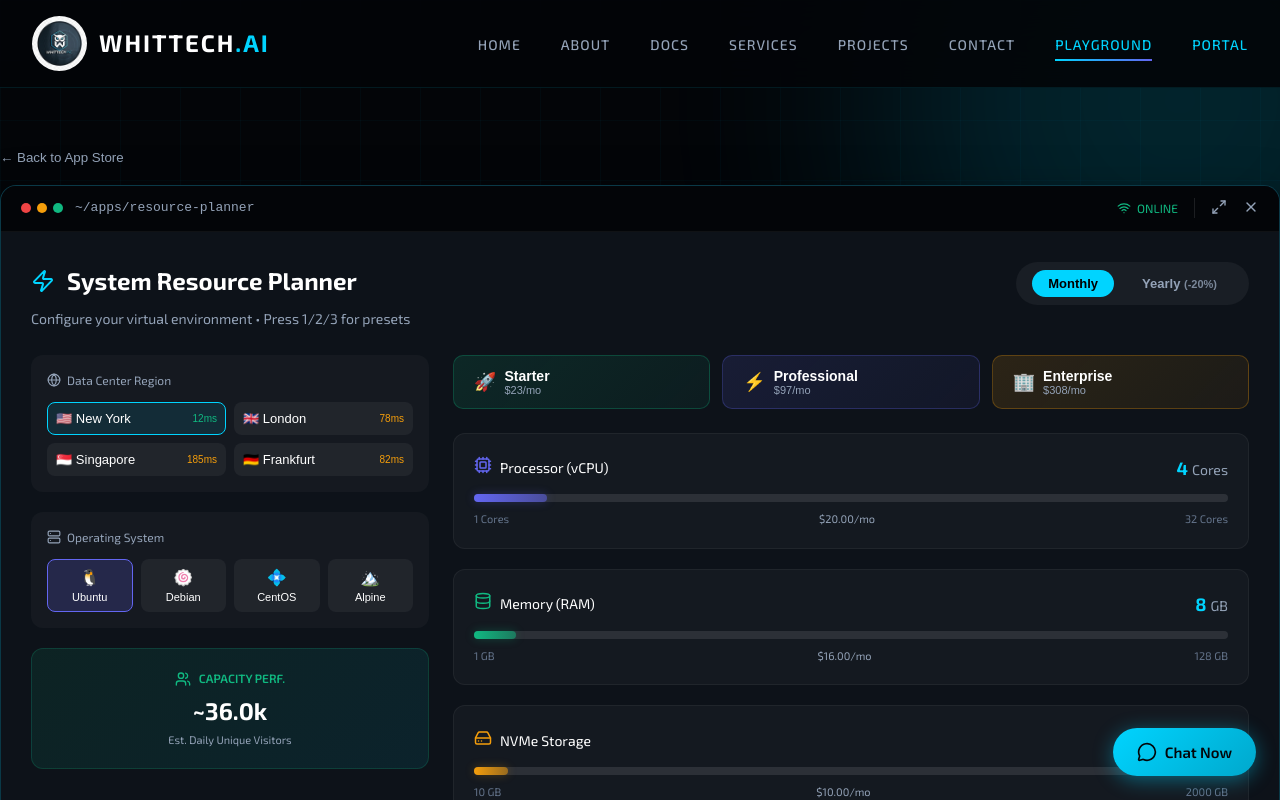
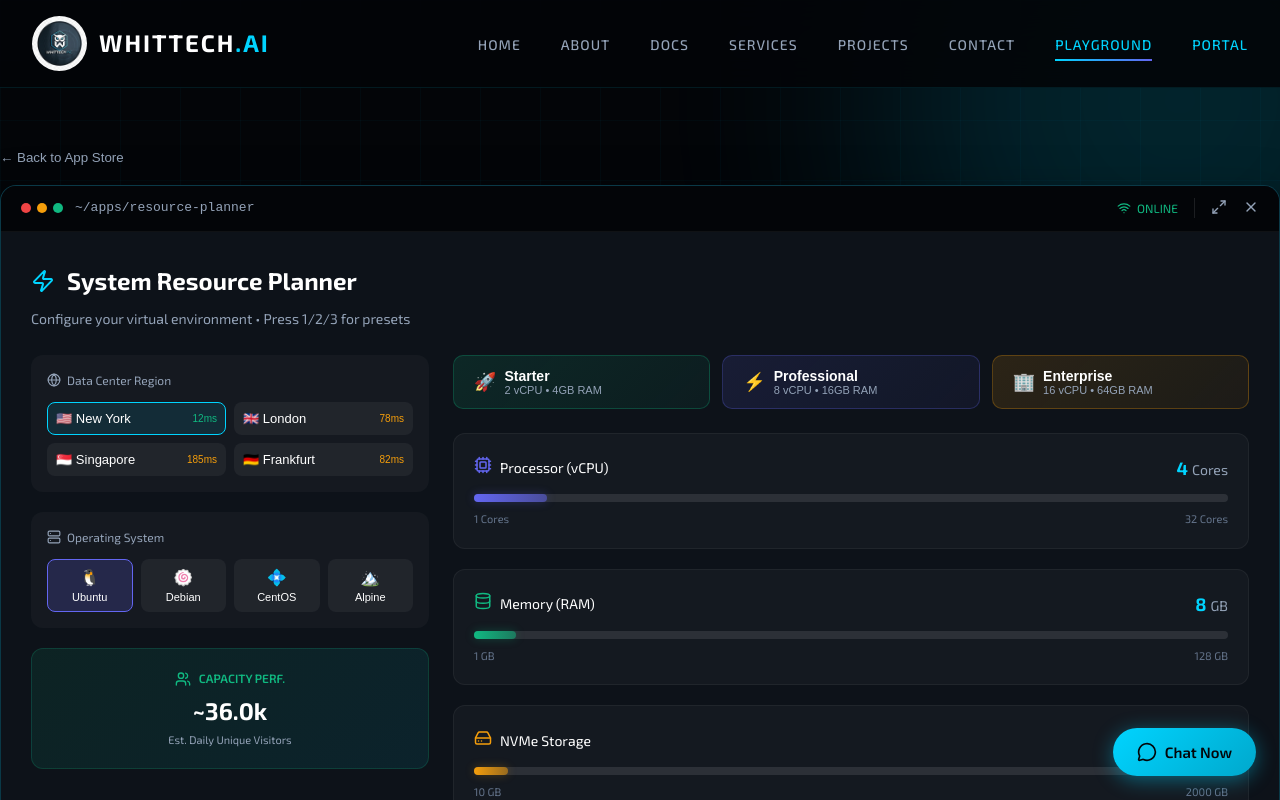
Before and after one commit to justinw916-sketch/Whittech.ai, a React (Vite) app: page /playground in a window 1280 px wide. Both pictures are taken after a click on the element 203 px from the left and 506 px from the top of the page. Shown: the top 800 px of the page. Built offline with nearby package versions, Linux system fonts and the light colour scheme.

Commit message:
refactor: Replace pricing with Compute Power Score in Resource Planner

```diff
--- a/src/components/demos/ResourceConfigurator.jsx
+++ b/src/components/demos/ResourceConfigurator.jsx
@@ -2,11 +2,11 @@ import { useState, useEffect, useCallback } from 'react';
 import { Cpu, HardDrive, Database, Zap, Rocket, Check, Copy, Download, Terminal, Activity, Wifi, Clock, Globe, Server, AlertTriangle, Users } from 'lucide-react';
 import { motion, AnimatePresence } from 'framer-motion';
 
-// Pricing configuration
-const PRICING = {
-    cpu: 5,      // $5 per vCPU/month
-    ram: 2,      // $2 per GB RAM/month
-    storage: 0.1 // $0.10 per GB storage/month
+// Performance scoring weights
+const PERF_WEIGHTS = {
+    cpu: 500,     // Points per vCPU
+    ram: 100,     // Points per GB RAM
+    storage: 2    // Points per GB storage
 };
 
 const PRESETS = [
@@ -47,7 +47,8 @@ export default function ResourceConfigurator({ onLog, onStatusChange }) {
     const [deployStage, setDeployStage] = useState(0);
     const [deployProgress, setDeployProgress] = useState(0);
     const [logs, setLogs] = useState([]);
-    const [billingCycle, setBillingCycle] = useState('monthly');
+    // Performance score calculation
+    const performanceScore = (config.cpu * PERF_WEIGHTS.cpu) + (config.ram * PERF_WEIGHTS.ram) + (config.storage * PERF_WEIGHTS.storage);
     const [copied, setCopied] = useState(false);
     const [uptime, setUptime] = useState(0);
     const [metrics, setMetrics] = useState({ cpu: 0, ram: 0, network: 0 });
@@ -55,10 +56,7 @@ export default function ResourceConfigurator({ onLog, onStatusChange }) {
     // Calculate capacity
     const estimatedVisitors = Math.floor((config.cpu * 5000) + (config.ram * 2000));
 
-    // Calculate pricing
-    const monthlyPrice = (config.cpu * PRICING.cpu) + (config.ram * PRICING.ram) + (config.storage * PRICING.storage);
-    const yearlyPrice = monthlyPrice * 12 * 0.8; // 20% discount
-    const displayPrice = billingCycle === 'monthly' ? monthlyPrice : yearlyPrice / 12;
+
 
     // Add log entry
     const addLog = useCallback((message, type = 'info') => {
@@ -179,42 +177,6 @@ export default function ResourceConfigurator({ onLog, onStatusChange }) {
                         Configure your virtual environment • Press 1/2/3 for presets
                     </p>
                 </div>
-
-                {/* Billing Toggle */}
-                <div style={{ display: 'flex', alignItems: 'center', gap: '12px', background: 'rgba(255,255,255,0.05)', padding: '8px 16px', borderRadius: '50px' }}>
-                    <button
-                        onClick={() => setBillingCycle('monthly')}
-                        style={{
-                            background: billingCycle === 'monthly' ? '#00d4ff' : 'transparent',
-                            color: billingCycle === 'monthly' ? '#000' : '#94a3b8',
-                            border: 'none',
-                            padding: '6px 16px',
-                            borderRadius: '20px',
-                            cursor: 'pointer',
-                            fontWeight: '600',
-                            fontSize: '13px',
-                            transition: 'all 0.2s'
-                        }}
-                    >
-                        Monthly
-                    </button>
-                    <button
-                        onClick={() => setBillingCycle('yearly')}
-                        style={{
-                            background: billingCycle === 'yearly' ? '#00d4ff' : 'transparent',
-                            color: billingCycle === 'yearly' ? '#000' : '#94a3b8',
-                            border: 'none',
-                            padding: '6px 16px',
-                            borderRadius: '20px',
-                            cursor: 'pointer',
-                            fontWeight: '600',
-                            fontSize: '13px',
-                            transition: 'all 0.2s'
-                        }}
-                    >
-                        Yearly <span style={{ fontSize: '11px', opacity: 0.8 }}>(-20%)</span>
-                    </button>
-                </div>
             </div>
 
             {/* Config Grid */}
@@ -330,7 +292,7 @@ export default function ResourceConfigurator({ onLog, onStatusChange }) {
                                 <div style={{ textAlign: 'left' }}>
                                     <div style={{ fontWeight: '600', fontSize: '14px' }}>{preset.name}</div>
                                     <div style={{ fontSize: '11px', color: '#94a3b8' }}>
-                                        ${(preset.cpu * PRICING.cpu + preset.ram * PRICING.ram + preset.storage * PRICING.storage).toFixed(0)}/mo
+                                        {preset.cpu} vCPU • {preset.ram}GB RAM
                                     </div>
                                 </div>
                             </motion.button>
@@ -345,7 +307,6 @@ export default function ResourceConfigurator({ onLog, onStatusChange }) {
                             unit="Cores"
                             min={1} max={32} step={1}
                             color="#6366f1"
-                            price={config.cpu * PRICING.cpu}
                             onChange={(v) => handleUpdate('cpu', v)}
                         />
                         <SliderCard
@@ -355,7 +316,6 @@ export default function ResourceConfigurator({ onLog, onStatusChange }) {
                             unit="GB"
                             min={1} max={128} step={1}
                             color="#10b981"
-                            price={config.ram * PRICING.ram}
                             onChange={(v) => handleUpdate('ram', v)}
                         />
                         <SliderCard
@@ -365,7 +325,6 @@ export default function ResourceConfigurator({ onLog, onStatusChange }) {
                             unit="GB"
                             min={10} max={2000} step={10}
                             color="#f59e0b"
-                            price={config.storage * PRICING.storage}
                             onChange={(v) => handleUpdate('storage', v)}
                         />
                     </div>
@@ -518,7 +477,7 @@ export default function ResourceConfigurator({ onLog, onStatusChange }) {
                     {/* Action Panel (Hidden when active to focus on dashboard) */}
                     {status !== 'active' && (
                         <div style={{ display: 'flex', flexDirection: 'column', gap: '20px' }}>
-                            {/* Price Display */}
+                            {/* Performance Score Display */}
                             <motion.div
                                 layout
                                 style={{
@@ -533,21 +492,19 @@ export default function ResourceConfigurator({ onLog, onStatusChange }) {
                                     alignItems: 'center'
                                 }}
                             >
-                                <div style={{ fontSize: '13px', color: '#94a3b8', marginBottom: '8px', fontWeight: '500' }}>TOTAL ESTIMATED COST</div>
+                                <div style={{ fontSize: '13px', color: '#94a3b8', marginBottom: '8px', fontWeight: '500' }}>COMPUTE POWER SCORE</div>
                                 <motion.div
-                                    key={displayPrice}
+                                    key={performanceScore}
                                     initial={{ scale: 1.1, opacity: 0 }}
                                     animate={{ scale: 1, opacity: 1 }}
-                                    style={{ fontSize: '42px', fontWeight: 'bold', color: '#fff', letterSpacing: '-1px' }}
+                                    style={{ fontSize: '42px', fontWeight: 'bold', color: '#00d4ff', letterSpacing: '-1px' }}
                                 >
-                                    ${displayPrice.toFixed(2)}
-                                    <span style={{ fontSize: '16px', color: '#94a3b8', fontWeight: '400' }}>/mo</span>
+                                    {performanceScore.toLocaleString()}
+                                    <span style={{ fontSize: '16px', color: '#94a3b8', fontWeight: '400' }}> pts</span>
                                 </motion.div>
-                                {billingCycle === 'yearly' && (
-                                    <div style={{ fontSize: '12px', color: '#10b981', marginTop: '4px', background: 'rgba(16, 185, 129, 0.1)', padding: '4px 12px', borderRadius: '20px' }}>
-                                        Running Year Savings: ${(monthlyPrice * 12 * 0.2).toFixed(2)}
-                                    </div>
-                                )}
+                                <div style={{ fontSize: '12px', color: '#6366f1', marginTop: '4px', background: 'rgba(99, 102, 241, 0.1)', padding: '4px 12px', borderRadius: '20px' }}>
+                                    {performanceScore < 3000 ? 'Entry Level' : performanceScore < 8000 ? 'Professional Grade' : 'Enterprise Class'}
+                                </div>
                             </motion.div>
 
                             {/* Deploy Button */}
@@ -596,7 +553,7 @@ export default function ResourceConfigurator({ onLog, onStatusChange }) {
 }
 
 // Helper Components
-function SliderCard({ icon, label, value, unit, min, max, step, color, price, onChange }) {
+function SliderCard({ icon, label, value, unit, min, max, step, color, onChange }) {
     const percentage = ((value - min) / (max - min)) * 100;
 
     return (
@@ -656,7 +613,6 @@ function SliderCard({ icon, label, value, unit, min, max, step, color, price, on
 
             <div style={{ display: 'flex', justifyContent: 'space-between', fontSize: '11px', color: '#64748b' }}>
                 <span>{min} {unit}</span>
-                <span style={{ color: '#94a3b8' }}>${price.toFixed(2)}/mo</span>
                 <span>{max} {unit}</span>
             </div>
         </div>
```
